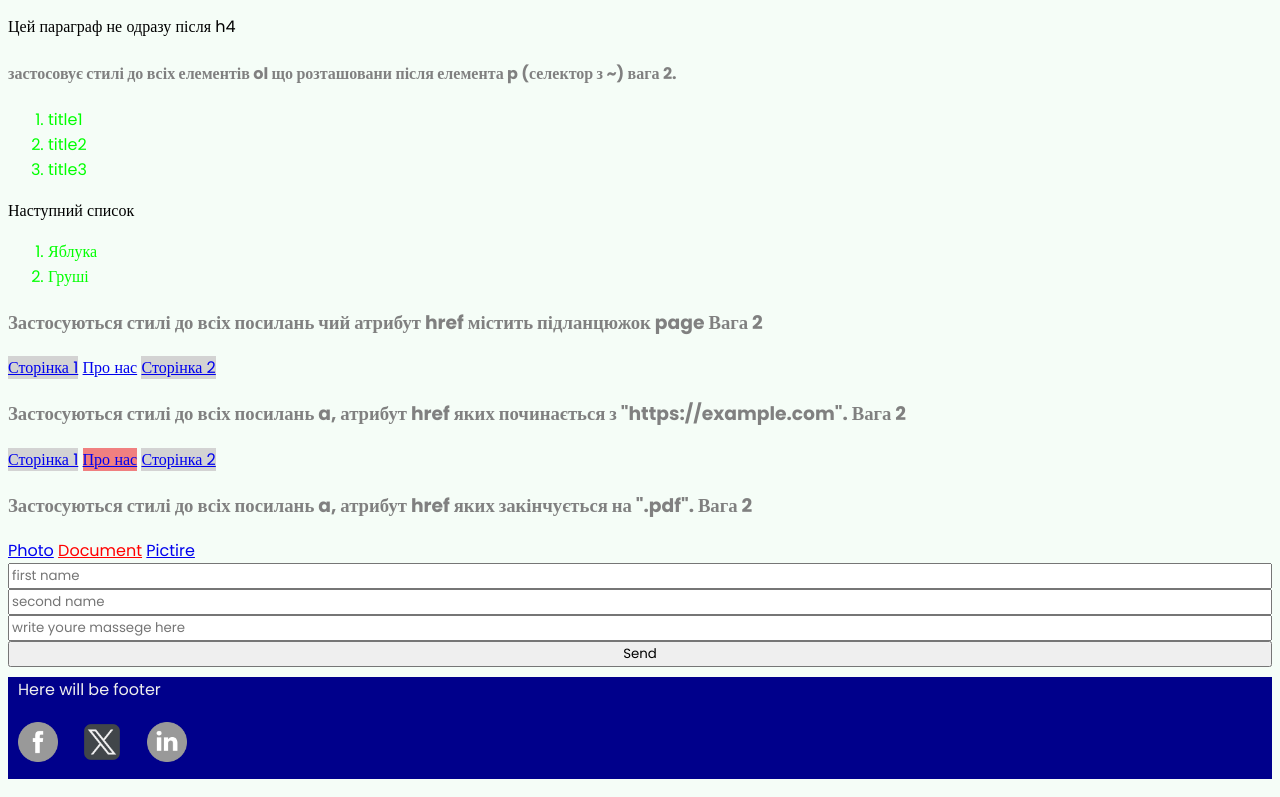
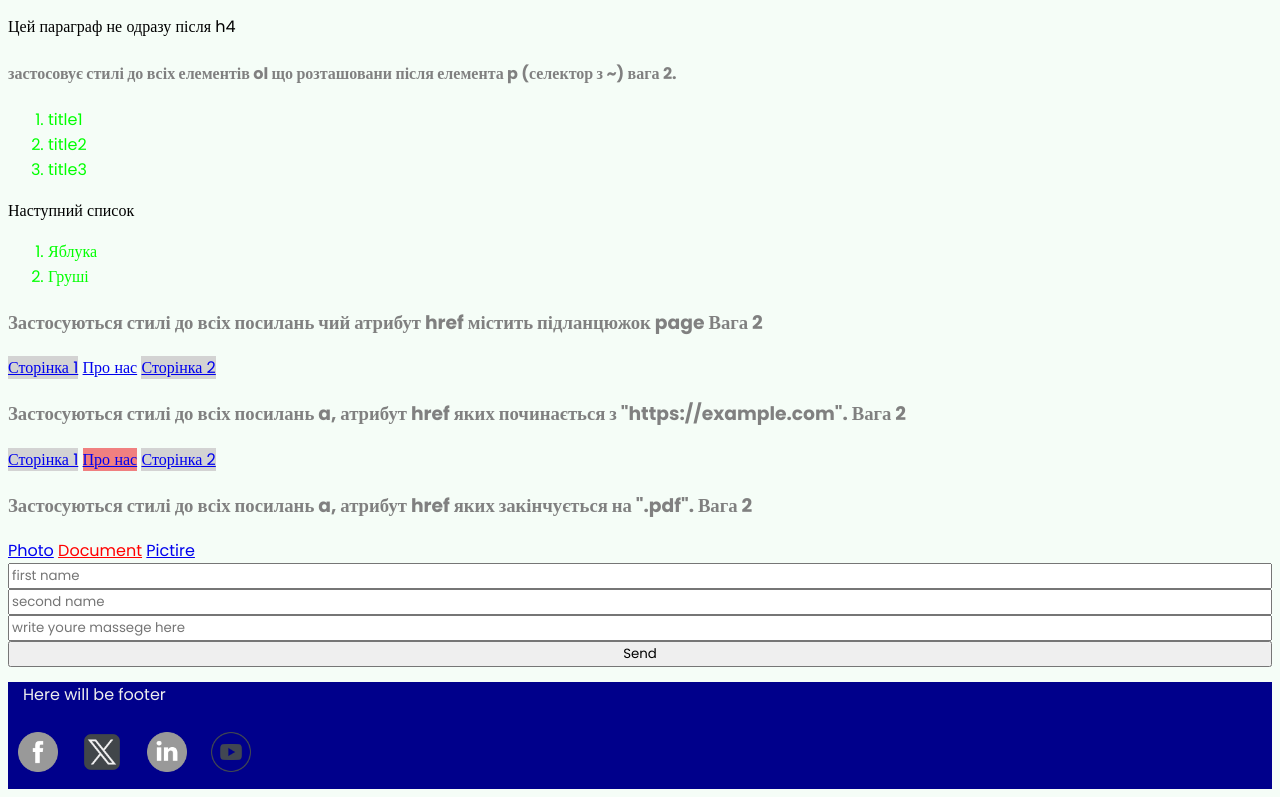
Before and after one commit to Ashamalo/MyHW-5, a plain HTML site: page index.html in a window 1280 px wide. Shown: the part 1587-2384 px from the top of the page. Drawn offline with Linux system fonts and the light colour scheme.

Commit message:
added youtube link in footer

```diff
--- a/css/index.css
+++ b/css/index.css
@@ -89,7 +89,7 @@ a[href$=".pdf"] {
 
 footer p {
     color: #eee;
-    margin: 10px;
+    margin: 15px;
 }
 
 .social-img {
--- a/index.html
+++ b/index.html
@@ -137,6 +137,7 @@
         <a href="https://www.facebook.com/"><img src="./images/fb-logo.png" class="social-img" alt="Facebook"></a>
         <a href="https://x.com"><img src="./images/X-logo.png" class="social-img" alt="X"></a>
         <a href="https://www.linkedin.com/"><img src="./images/ln-logo.png" class="social-img" alt="LinkedIn"></a>
+        <a href="https://youtube.com/"><img src="./images/youtube-logo.png" class="social-img" alt="Youtube"></a>
     </footer>
 </body>
 
```
